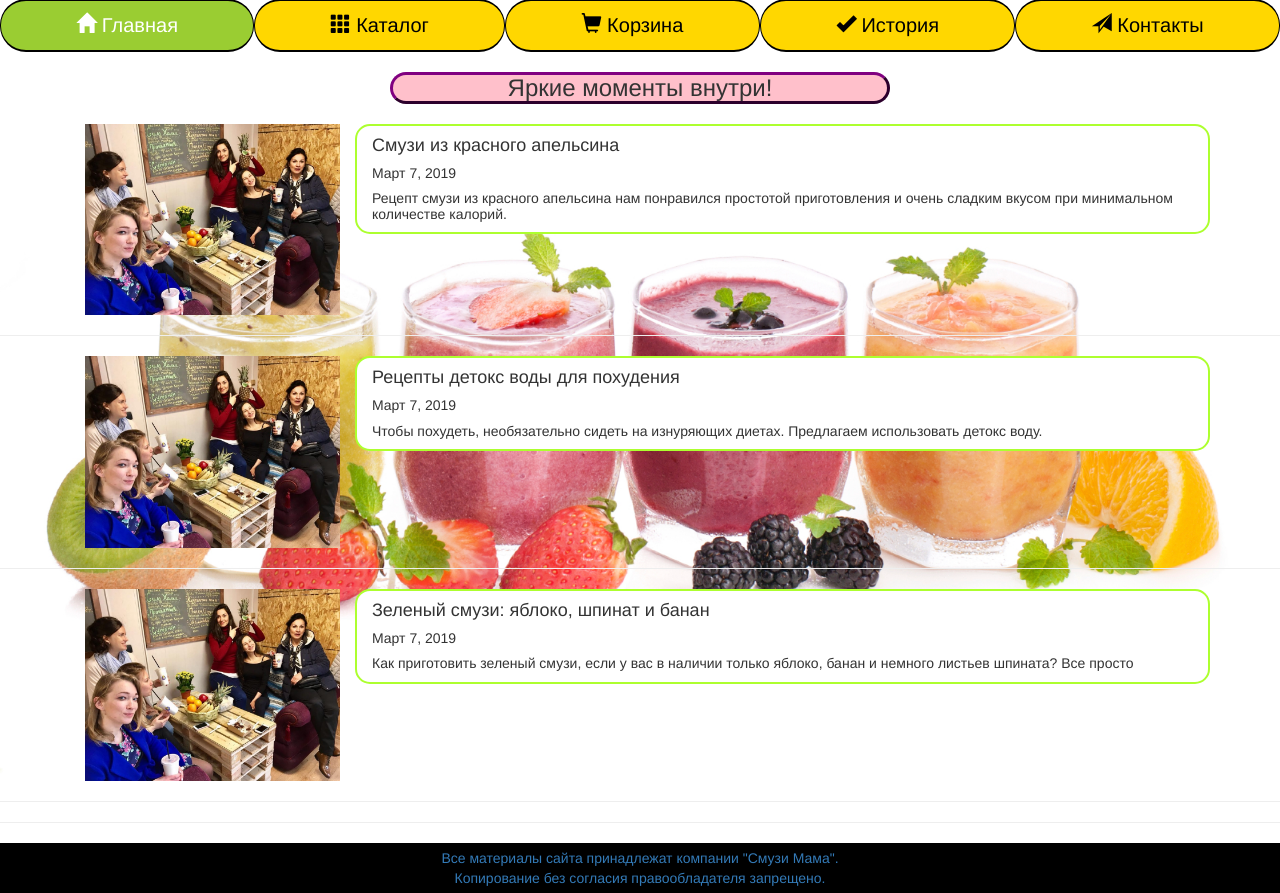
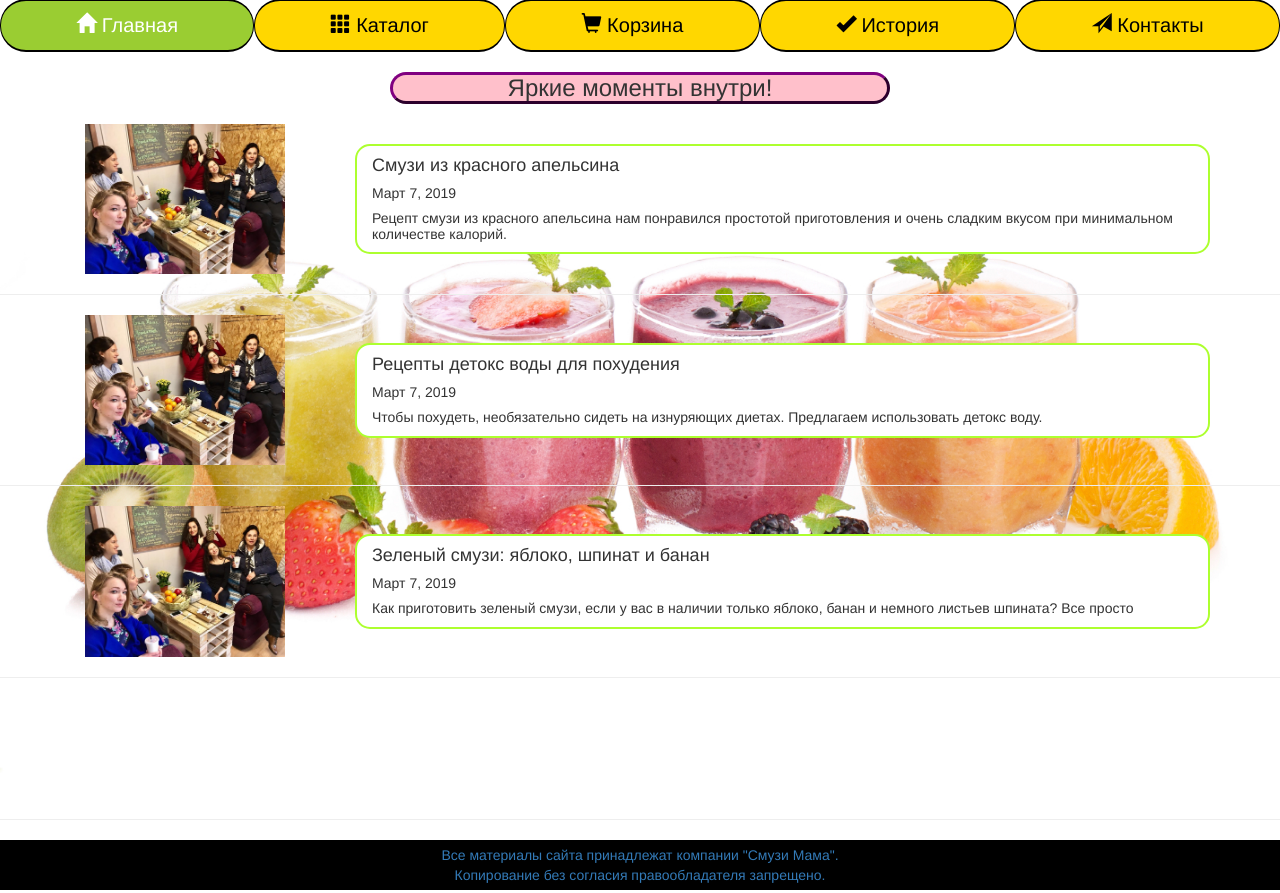
Before and after one commit to Wolveron/prime, a Django app: page /main.html in a window 1280 px wide. Shown: the part 245-1138 px from the top of the page. Run offline with Django 3.2, Linux system fonts and the light colour scheme; data comes from the database, SQL or seed files in the repository; some libraries are stand-ins or nearby versions.

Commit message:
News boxes - flex

```diff
--- a/assets/css/dls.css
+++ b/assets/css/dls.css
@@ -132,10 +132,19 @@ html, body {
 	border-radius: 15px;
 }
 
-/*.news-post-img {
-	max-width: 150px;
-	max-height: 150px;
-}*/
+.news-post-image {
+	display: block;
+	width: 100%;
+	height: auto;
+	max-width: 200px;
+
+}
+
+.plato {
+	display: flex;
+	align-items: center;
+	justify-content: center;
+}
 
 /*---------------------------------------------------*/
 /*------------------- A B O U T ---------------------*/
--- a/templates/main.html
+++ b/templates/main.html
@@ -110,10 +110,10 @@
 			</div>
 			<br>
 			{% for New in News %}
-			<div class="news-post container">
-				<div class="news-post-img clear col-lg-3 col-md-3 col-sm-3">
+			<div class="news-post container plato">
+				<div class="news-post-img col-lg-3 col-md-3 col-sm-3">
 					<a href="#">
-						<img class="news-post-image" width = '100%' src="{% static 'img/place1.jpg' %}" alt="Picture">
+						<img class="news-post-image" src="{% static 'img/place1.jpg' %}" alt="Picture">
 					</a>
 				</div>
 				<div class="news-post-text col-lg-9 col-md-9 col-sm-9">
```
